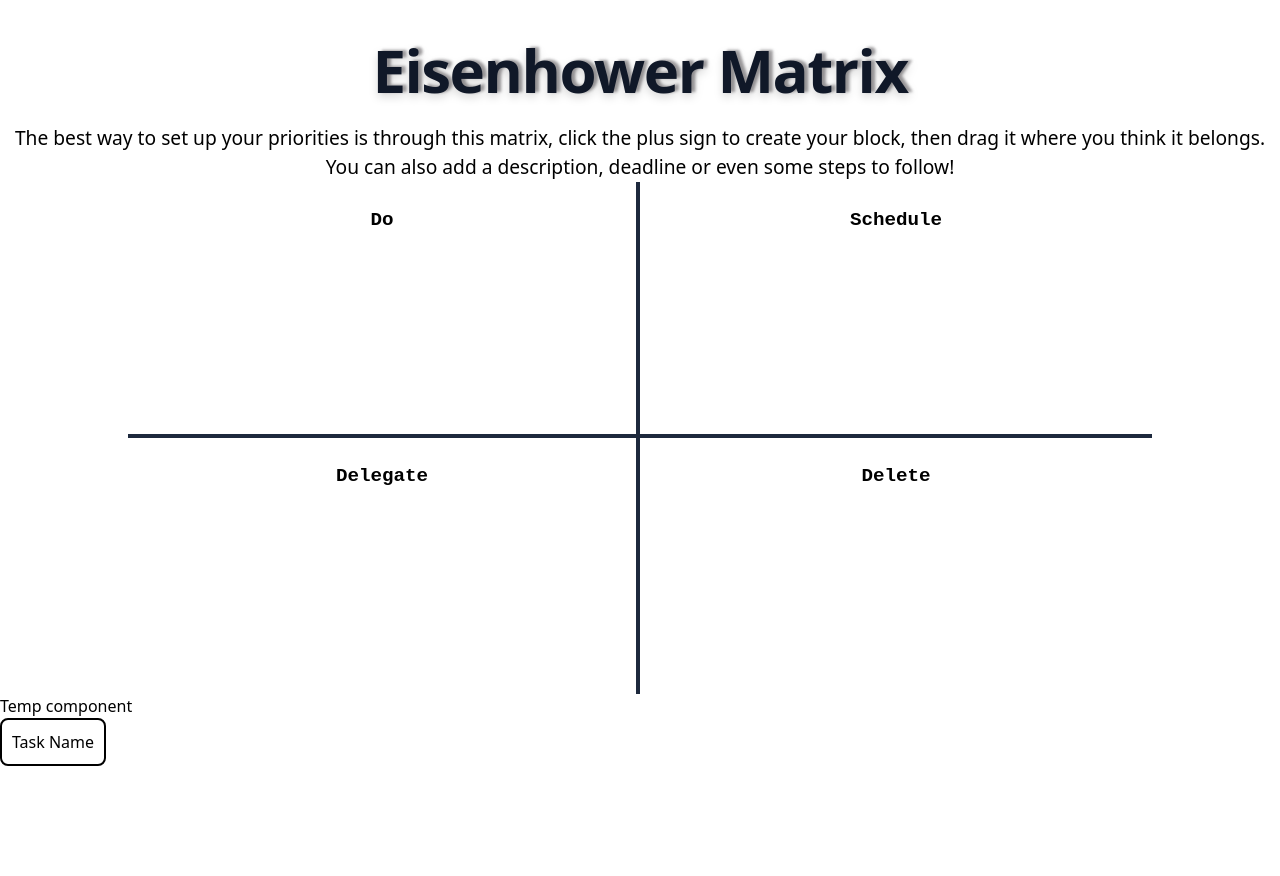
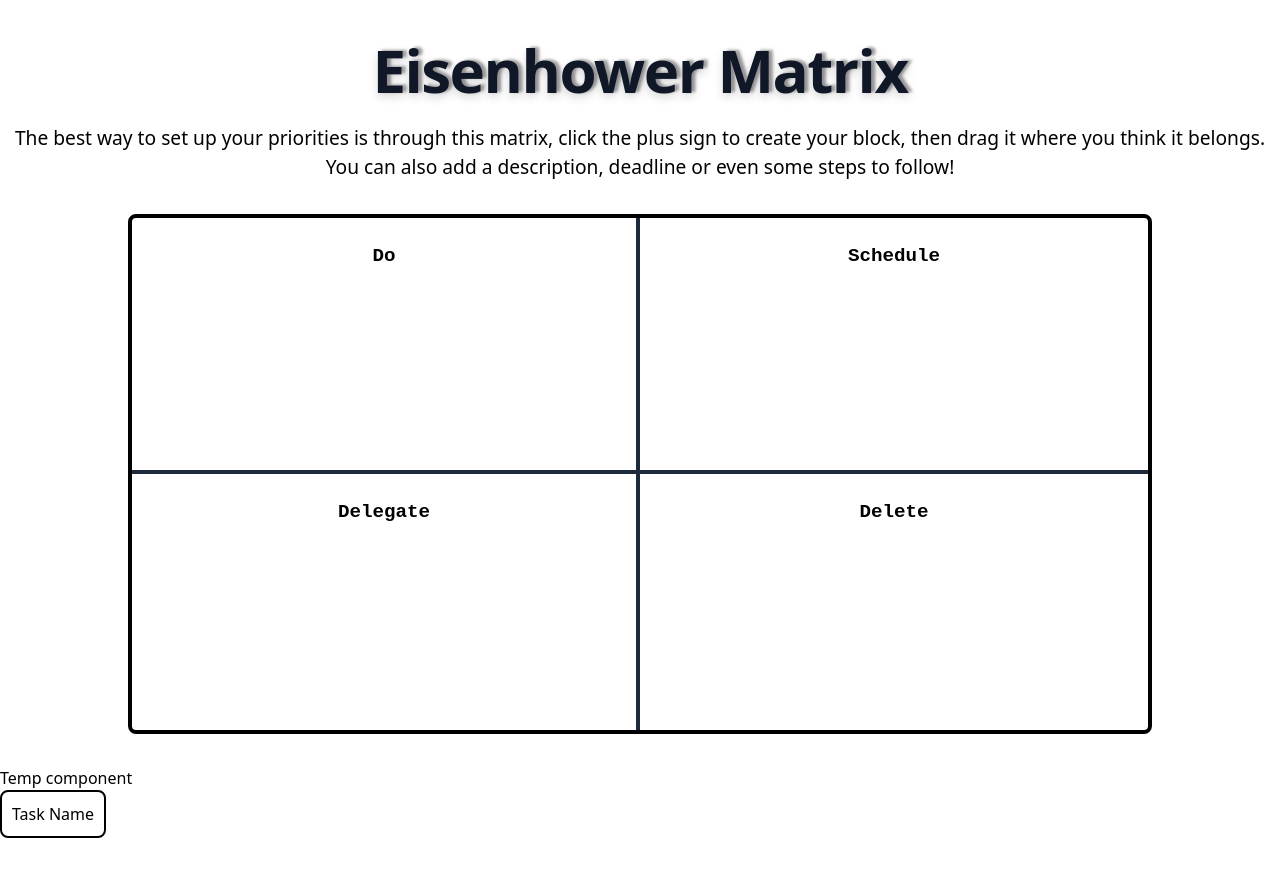
Before and after one commit to rodrigoanasco/EISENHOWER, a Next.js app in the folder eisenhower-matrix/: page / in a window 1280 px wide. Before the commit the page ends 806 px from the top, so only its background shows below. Built offline with nearby package versions, Linux system fonts and the light colour scheme.

Commit message:
placed the matrix in the middle

```diff
--- a/eisenhower-matrix/src/app/globals.css
+++ b/eisenhower-matrix/src/app/globals.css
@@ -15,9 +15,8 @@
 }
 
 .matrix {
-  @apply grid grid-cols-2 max-w-5xl mx-auto rounded-lg overflow-hidden;
-  border-width: 4;
-  margin: 30;
+  @apply grid grid-cols-2 w-full max-w-5xl mx-auto my-8 rounded-lg overflow-hidden;
+  border-width: 4px;
 }
 
 .quadrant {
```
